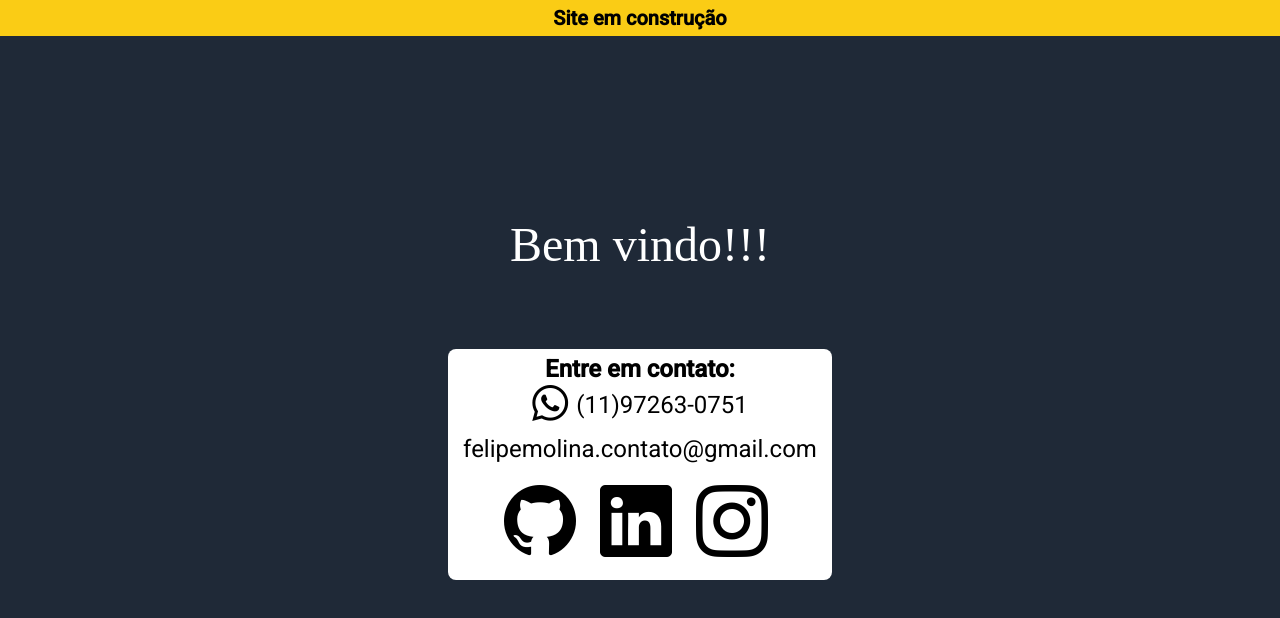
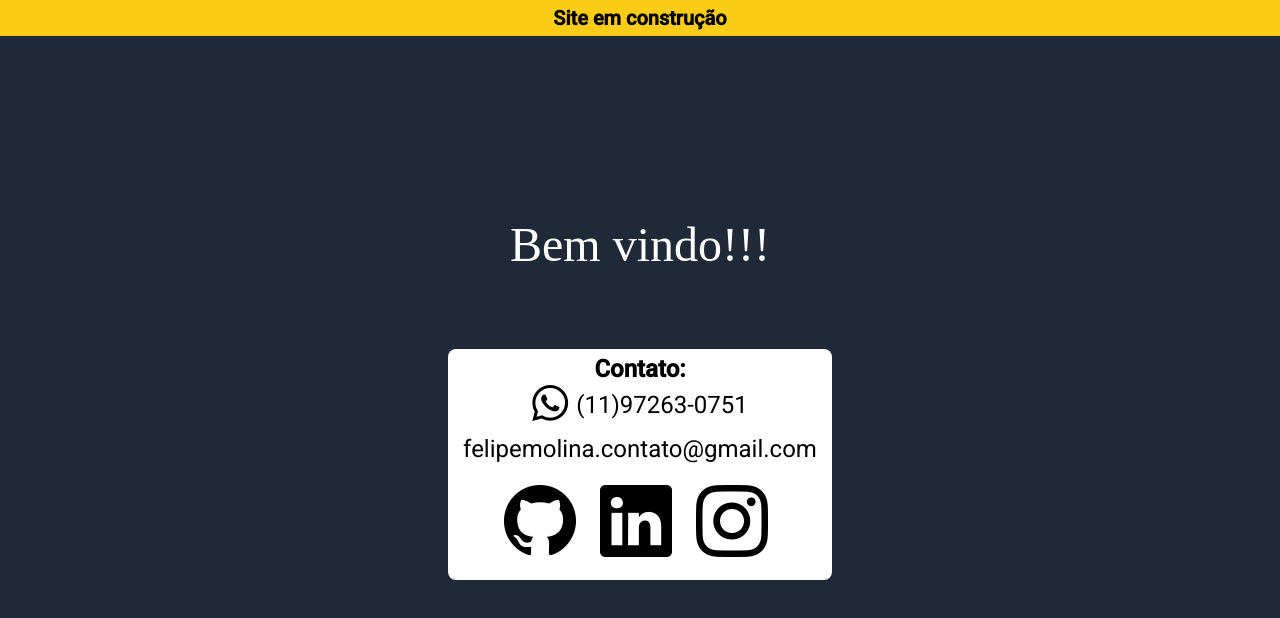
Before and after one commit to FelipeMolinaa/OMolina, an Angular app: page / in a window 1280 px wide. Shown: the top 618 px of the page. Built offline with nearby package versions, Linux system fonts and the light colour scheme; a web font is replaced by a local one.

Commit message:
[feat] alterado texto entrar em contato para contato

```diff
--- a/src/app/app.component.html
+++ b/src/app/app.component.html
@@ -10,7 +10,7 @@
 
     <div class="h-fit w-3/4 md:w-96 bg-white rounded-lg px-2">
         <div class="flex flex-col items-center h-full">
-            <h3 class="font-bold text-2xl mt-1">Entre em contato:</h3>
+            <h3 class="font-bold text-2xl mt-1">Contato:</h3>
             <a href="https://wa.me/+5511972630751" target="_blank" class="text-lg md:text-2xl flex items-center mb-2"><i
                     class="bi bi-whatsapp me-2 text-4xl"></i>
                 <p>
```
